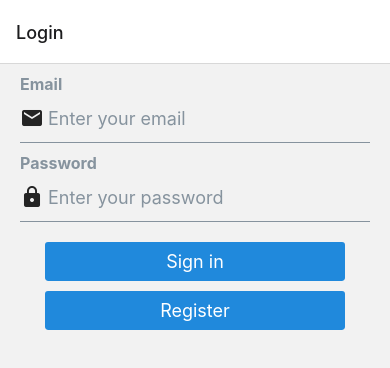
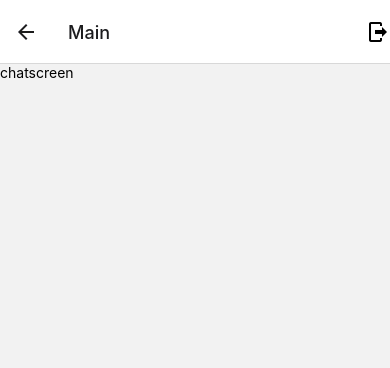
Before and after one commit to Ps066/Edurise, a React Native app: screen /Main in a window 390 px wide. Shown: the top 368 px of the page. Built offline with nearby package versions, Linux system fonts and the light colour scheme.

Commit message:
added signout button

```diff
--- a/App.js
+++ b/App.js
@@ -3,7 +3,7 @@ import React from "react";
 import { NavigationContainer } from "@react-navigation/native";
 import login from "./screeens/login";
 import Register from "./screeens/Register";
-import chatScreen from "./screeens/chatScreen";
+import MainScreen from "./screeens/MainScreen";
 import 'react-native-gesture-handler';
 
 const stack = createStackNavigator();
@@ -13,8 +13,10 @@ export default function App() {
     <NavigationContainer>
       <stack.Navigator>
       <stack.Screen name="Login" component={login}/>
+      <stack.Screen name="Main" component={MainScreen}/>
+
       <stack.Screen name="Register" component={Register}/>
-      <stack.Screen name="Chat" component={chatScreen}/>
+
 
 
 
--- /dev/null
+++ b/screeens/MainScreen.js
@@ -0,0 +1,39 @@
+import { View, Text } from 'react-native'
+import React ,{useLayoutEffect}from 'react'
+import {signOut } from "firebase/auth";
+import { authentication } from '../firebase';
+import { MaterialCommunityIcons } from '@expo/vector-icons';
+import { TouchableOpacity } from 'react-native-gesture-handler';
+
+const Mainscreen = ({navigation}) => {
+  useLayoutEffect(() => {
+    navigation.setOptions({
+      headerRight:()=>(
+        <TouchableOpacity styles={{
+          marginRight: 30
+        }} onPress={signout}>
+
+        <MaterialCommunityIcons name="logout" size={24} color="black" />
+        </TouchableOpacity>
+      )
+    })
+
+
+  }, [])
+  const signout =()=>{
+    signOut(authentication).then(() => {
+      navigation.replace('Login')
+      // Sign-out successful.
+    }).catch((error) => {
+      // An error happened.
+    });
+
+  }
+  return (
+    <View>
+      <Text>chatscreen</Text>
+    </View>
+  )
+}
+
+export default Mainscreen
--- a/screeens/Register.js
+++ b/screeens/Register.js
@@ -20,7 +20,7 @@ const Register = ({navigation}) => {
         .then((userCredential)=>{
             const user = userCredential.user;
             setSignedIn(true);
-            navigation.navigate('Chat');
+            navigation.navigate('Main');
         })
         .catch((error)=>{
             const errorMessage = error.message;
--- a/screeens/chatScreen.js
+++ /dev/null
@@ -1,12 +0,0 @@
-import { View, Text } from 'react-native'
-import React from 'react'
-
-const chatscreen = () => {
-  return (
-    <View>
-      <Text>chatscreen</Text>
-    </View>
-  )
-}
-
-export default chatscreen
--- a/screeens/login.js
+++ b/screeens/login.js
@@ -1,20 +1,39 @@
 import { View, StyleSheet } from 'react-native'
-import React , {useState} from 'react'
+import React , {useEffect, useState} from 'react'
 import { Input , Button} from 'react-native-elements';
 import { signInWithEmailAndPassword } from "firebase/auth";
 import { authentication } from '../firebase';
+import {  onAuthStateChanged } from "firebase/auth";
 
 const login = ({ navigation }) => {
   const [isSignedin,setSignedIn] = useState(false);
     const [email,setEmail] = useState('')
     const [password,setpassword] = useState('')
+    //useEffect(()=>{
+      //effect
+      //const unsubscribe = onAuthStateChanged(authentication, (user) => {
+        //if (user) {
+          // User is signed in, see docs for a list of available properties
+          // https://firebase.google.com/docs/reference/js/firebase.User
+          //navigation.replace('Main');
+          //const uid = user.uid;
+          // ...
+       // } else {
+          // User is signed out
+          // ...
+        //}
+      //});
+
+      //return unsubscribe
+
+    //})
 
     const signin =()=>{
       signInWithEmailAndPassword(authentication,email,password)
       .then((userCredential)=>{
         setSignedIn(true);
         const user = userCredential.user;
-        navigation.navigate('Chat')
+        navigation.navigate('Main')
       })
       .catch((error)=>{
         const errorMessage = error.message;
@@ -23,11 +42,11 @@ const login = ({ navigation }) => {
       })
 
     }
-    const verified =()=>{
-      if(isSignedin === true){
-        navigation.navigate('chatScreen');
-      }
-    }
+    //const verified =()=>{
+      //if(isSignedin === true){
+        //navigation.navigate('chatScreen');
+     // }
+    //}
 
   return (
     <View style={styles.container}>
```
